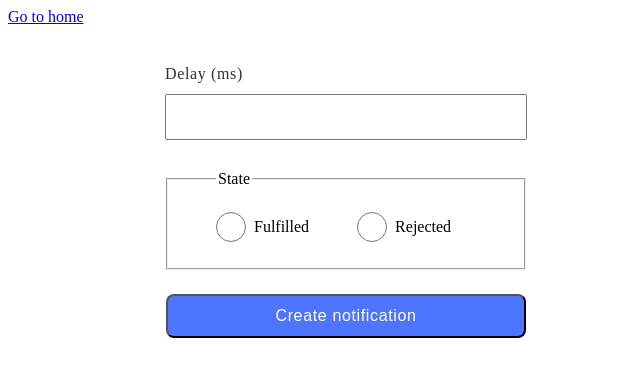
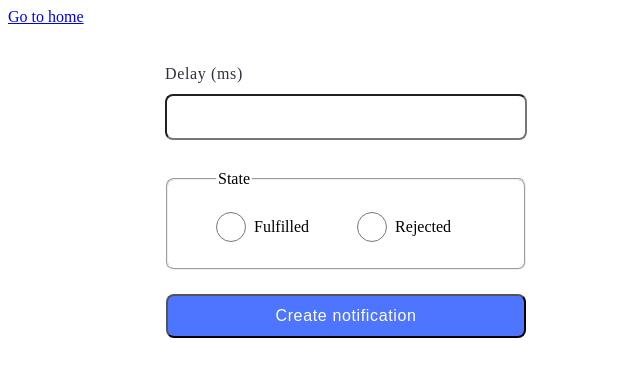
Before and after one commit to Ivan-Yakoviv/goit-js-hw-10, a website built with Vite: page src/2-snackbar.html in a window 1280 px wide. Shown: the top 376 px of the page, without its empty margins (0-640 px from the left). Built offline with nearby package versions, Linux system fonts and the light colour scheme.

Commit message:
Update 2-snackbar.css

```diff
--- a/src/css/2-snackbar.css
+++ b/src/css/2-snackbar.css
@@ -29,6 +29,7 @@ section {
   display: flex;
   width: 340px;
   height: 40px;
+  border-radius: 8px;
   justify-content: center;
   align-items: center;
   padding-left: 16px;
@@ -41,6 +42,7 @@ section {
 .form fieldset {
   width: 260px;
   height: 64px;
+  border-radius: 8px;
   flex-shrink: 0;
   margin-top: 30px;
   padding: 24px 48px 8px 48px;
```
